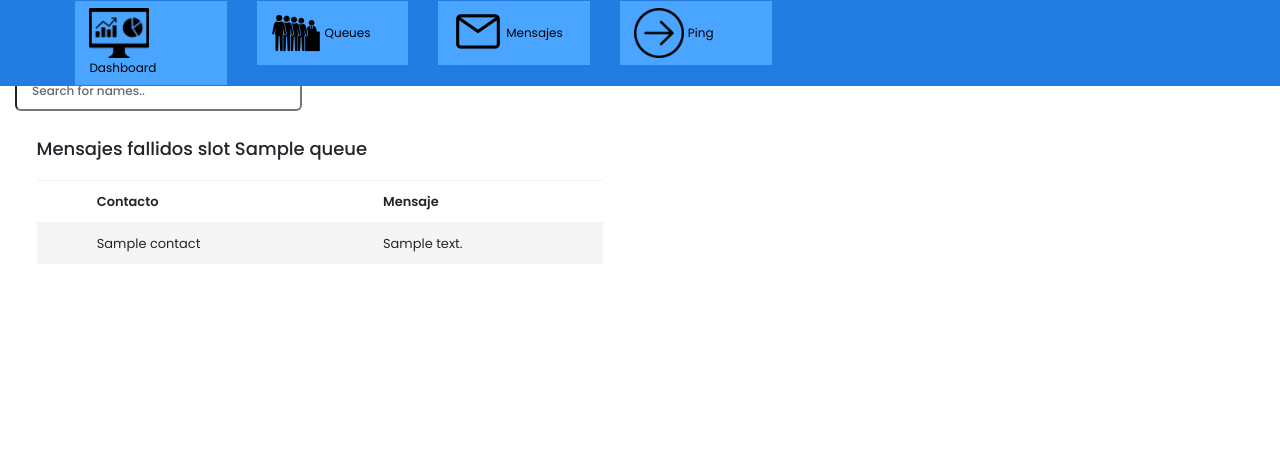
After one commit to mvilchis/rp_dashboard_modem, a Django app: template dashboard/templates/queues.html in a window 1280 px wide. The commit adds this page. Shown: the top 451 px of the page. Run offline with Django 3.2, Linux system fonts and the light colour scheme; the template is opened without the code that fills it: most values are stand-ins (such as "Sample title", 1, 10 or a date in 2020); some libraries are stand-ins or nearby versions.

Commit message:
Add messages

```diff
--- a/dashboard/apps/modem/templatetags/filter_templates.py
+++ b/dashboard/apps/modem/templatetags/filter_templates.py
@@ -6,3 +6,12 @@ register = template.Library()
 @register.filter(name='get_item')
 def get_item(dictionary, key):
     return dictionary.get(key)
+
+
+@register.filter(name='mod')
+def get_item(number, mod):
+    return (number-1)%mod
+
+@register.filter(name='get_msg_item')
+def get_item(message, item):
+    return getattr(message, item)
--- a/dashboard/django_template/urls.py
+++ b/dashboard/django_template/urls.py
@@ -25,6 +25,8 @@ from apps.modem.views import *
 urlpatterns = [
     url(r'^admin/', admin.site.urls),
     url(r'^signin/$', userprofile_views.signin),
+    url(r'^accounts/login/', userprofile_views.signin),
     url(r'^home/$', modem_views.home),
+    url(r'^queues/$', modem_views.queues),
     url(r'^add_message/', MessageViewSet.as_view())
 ]
--- a/dashboard/templates/base.html
+++ b/dashboard/templates/base.html
@@ -23,21 +23,27 @@
         <div class="col-lg-8 col-12" style="padding-left: 45px;">
           <ul class="nav" >
             <li class="col-3">
-              <a class="nav-link">
+              <a class="nav-link" href='/home'>
               <img class="icon-dashboard" src="/static/images/icons/1.png" alt="">
-              <span class="menu-title">Dashboard</span>
+              <span class="menu-title" style ="color:black;font-size:12px">Dashboard</span>
               </a>
             </li>
             <li class="col-3">
-              <a class="nav-link">
+              <a class="nav-link" href='/queues'>
               <img class="icon-dashboard" src="/static/images/icons/2.png" alt="">
-              <span class="menu-title">Queues</span>
+              <span class="menu-title" style ="color:black;font-size:12px">Queues</span>
               </a>
             </li>
             <li class="col-3">
-              <a class="nav-link" href="#">
-              <img class="icon-dashboard" src="/static/images/icons/10.png" alt="">
-              <span class="menu-title">Settings</span>
+              <a class="nav-link" href='/queue'>
+              <img class="icon-dashboard" src="/static/images/icons/3.png" alt="">
+              <span class="menu-title" style ="color:black;font-size:12px">Mensajes</span>
+              </a>
+            </li>
+            <li class="col-3">
+              <a class="nav-link" href="/ping">
+              <img class="icon-dashboard" src="/static/images/icons/4.png" alt="">
+              <span class="menu-title" style ="color:black;font-size:12px">Ping</span>
               </a>
             </li>
           </ul>
--- /dev/null
+++ b/dashboard/templates/queues.html
@@ -0,0 +1,61 @@
+{% extends 'base.html'%}
+{% load filter_templates %}
+{%block title%} Dashboard {%endblock%}
+{%block panel%}
+
+{% for queue,value  in failed.items %}
+  {%if forloop.counter|mod:2 == 0 and forloop.counter > 1%}
+    </div>
+  {% endif %}
+  {%if forloop.counter|mod:2 == 0 %}
+  <div class="row mb-2">
+  {% endif %}
+    <div class="col-lg-6 mb-4">
+      <input type="text" id="myInput_{{queue}}" onkeyup="searchFunction({{queue}})" placeholder="Search for names.." title="Type in a name">
+        <div class="card">
+          <div class="card-body">
+            <h5 class="card-title mb-4">Mensajes fallidos slot {{queue}} </h5>
+            <table class="table table-striped" id="myTable_{{queue}}">
+              <thead>
+                <tr class="">
+                  <th></th>
+                  <th>Contacto</th>
+                  <th>Mensaje</th>
+                </tr>
+              </thead>
+              <tbody>
+              {%for message in value %}
+                <tr>
+                  <td></td>
+                  <td> {{message|get_msg_item:"contact"}} </td>
+                  <td>{{message|get_msg_item:"message"}}</td>
+                </tr>
+              {% endfor %}
+              </tbody>
+            </table>
+          </div>
+        </div>
+      </div>
+  {%endfor%}
+  </div>
+{%endblock%}
+
+{%block script%}
+  function searchFunction(queue_id) {
+    var input, filter, table, tr, td, i;
+    input = document.getElementById("myInput_"+queue_id);
+    filter = input.value.toUpperCase();
+    table = document.getElementById("myTable_"+queue_id);
+    tr = table.getElementsByTagName("tr");
+    for (i = 0; i < tr.length; i++) {
+      td = tr[i].getElementsByTagName("td")[2];
+      if (td) {
+        if (td.innerHTML.toUpperCase().indexOf(filter) > -1) {
+          tr[i].style.display = "";
+        } else {
+          tr[i].style.display = "none";
+        }
+      }
+    }
+  }
+{%endblock%}
```
Also changed, not shown: dashboard/apps/modem/views.py (+22 -6 lines), dashboard/templates/home.html (+17 -36 lines), dashboard/db.sqlite3, dashboard/static/images/icons/1.png, dashboard/static/images/icons/3.png (added), dashboard/static/images/icons/4.png (added).
